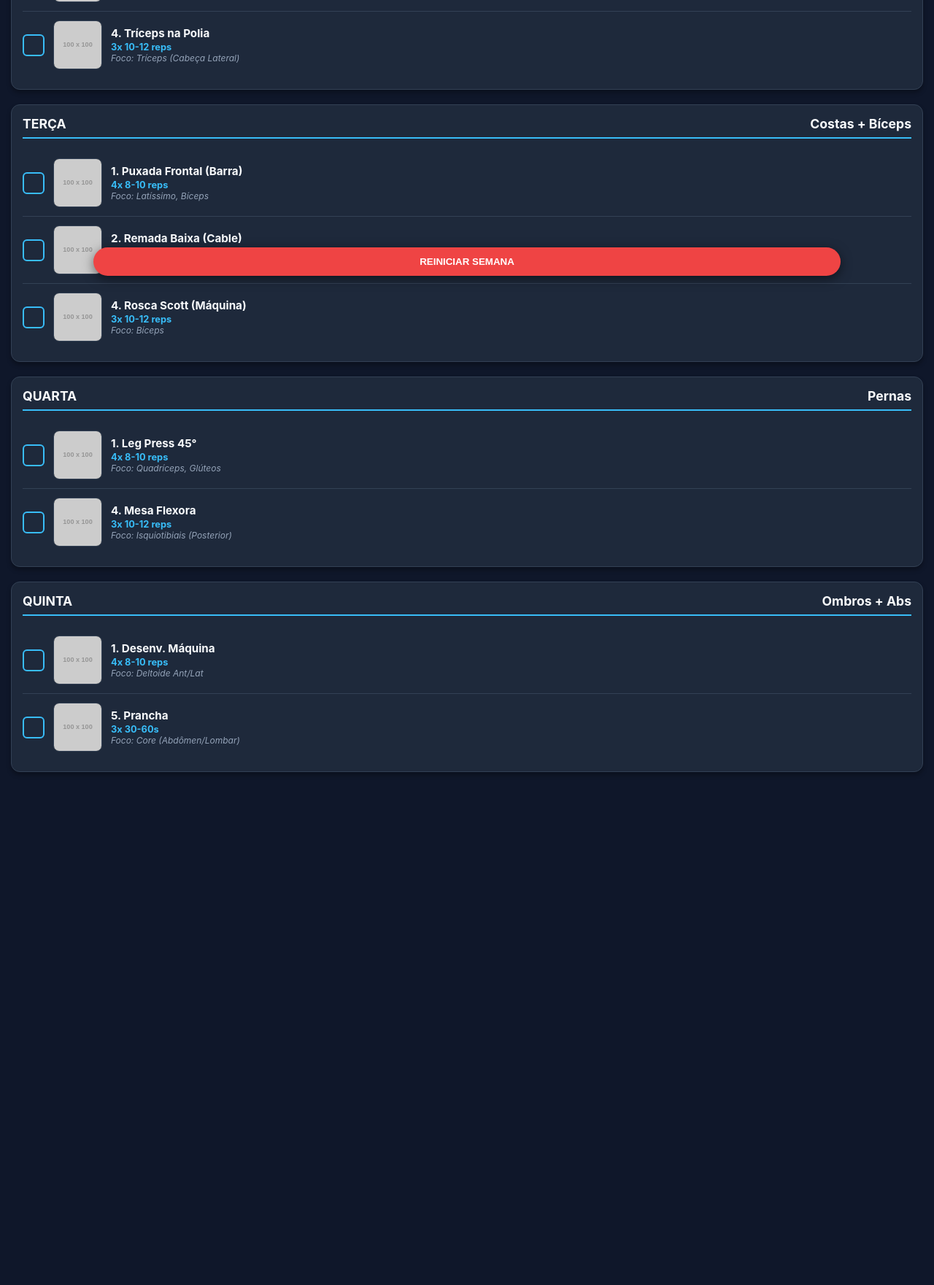
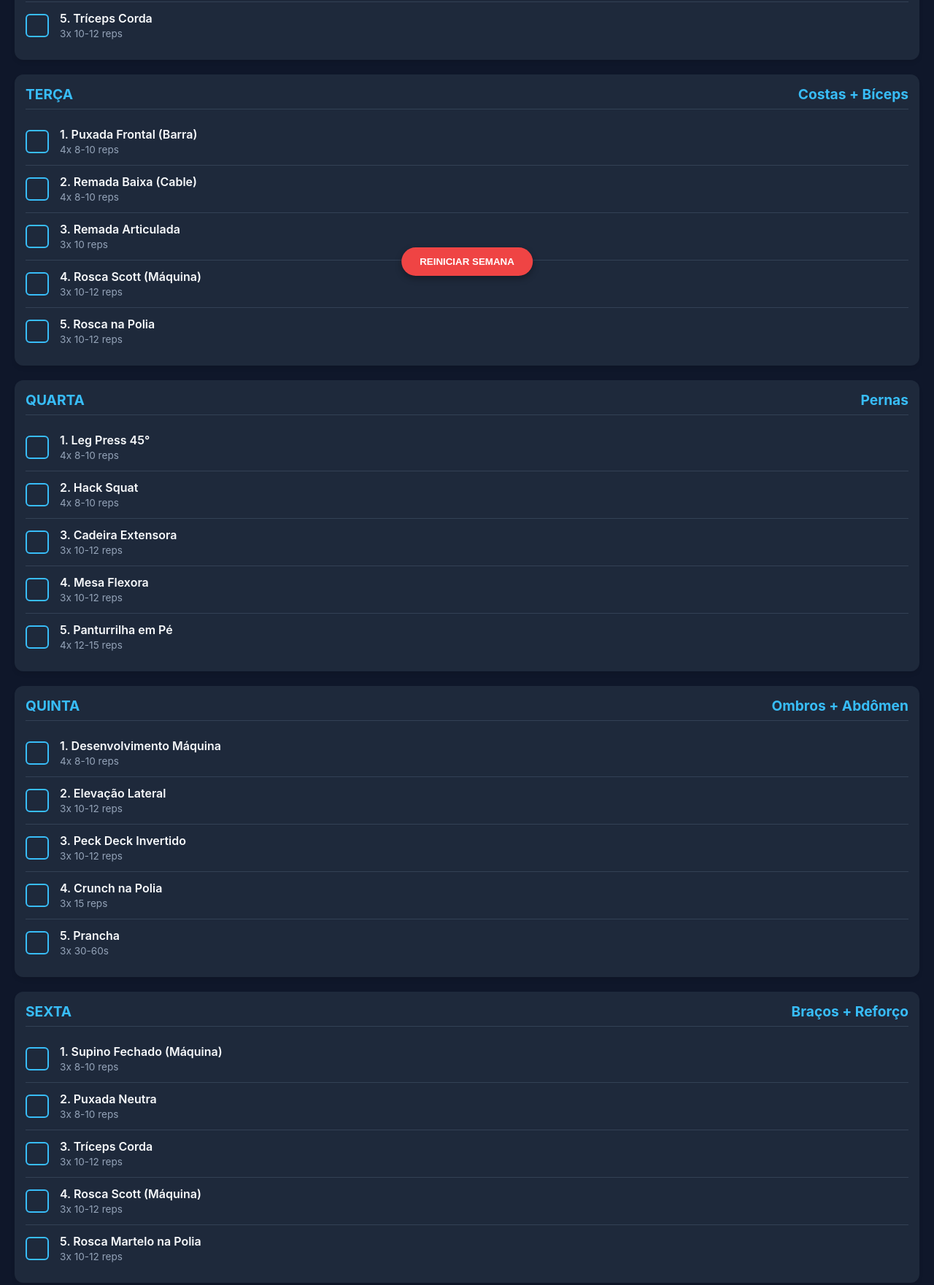
Before and after one commit to Assuero-code/MEU-TREINO, a plain HTML site: page index.html in a window 1280 px wide. Shown: the part 402-2163 px from the top of the page at 73% size. Before the commit the page ends 1580 px from the top, so only its background shows below. Drawn offline with Linux system fonts and the light colour scheme; placeholder pictures from the web are drawn by us.

Commit message:
Refactor workout plan HTML structure and styles

```diff
--- a/index.html
+++ b/index.html
@@ -14,58 +14,59 @@
             --text-main: #f8fafc;
             --text-dim: #94a3b8;
             --success: #22c55e;
-            --border: #334155;
         }
 
         body {
-            font-family: -apple-system, BlinkMacSystemFont, "Segoe UI", Roboto, sans-serif;
+            font-family: -apple-system, BlinkMacSystemFont, "Segoe UI", Roboto, Helvetica, Arial, sans-serif;
             background-color: var(--bg-color);
             color: var(--text-main);
             margin: 0;
-            padding: 15px;
+            padding: 20px;
             padding-bottom: 100px;
         }
 
-        h1 { text-align: center; font-size: 1.5rem; color: var(--accent-color); margin-bottom: 20px; text-transform: uppercase; }
+        h1 { text-align: center; font-size: 1.5rem; color: var(--accent-color); margin-bottom: 20px; }
 
         .day-section {
             background: var(--card-bg);
             border-radius: 12px;
             padding: 15px;
             margin-bottom: 20px;
-            box-shadow: 0 4px 6px rgba(0, 0, 0, 0.3);
-            border: 1px solid var(--border);
+            box-shadow: 0 4px 6px -1px rgba(0, 0, 0, 0.1);
         }
 
         .day-title {
-            font-size: 1.1rem;
+            font-size: 1.2rem;
             font-weight: bold;
-            border-bottom: 2px solid var(--accent-color);
+            border-bottom: 1px solid #334155;
             padding-bottom: 8px;
-            margin-bottom: 15px;
+            margin-bottom: 12px;
             display: flex;
             justify-content: space-between;
+            color: var(--accent-color);
         }
 
         .exercise-item {
             display: flex;
             align-items: center;
             padding: 12px 0;
-            border-bottom: 1px solid var(--border);
-            gap: 12px;
+            border-bottom: 1px solid #334155;
+            cursor: pointer;
         }
 
         .exercise-item:last-child { border-bottom: none; }
 
         .checkbox-wrapper {
-            width: 26px;
-            height: 26px;
+            width: 28px;
+            height: 28px;
             border: 2px solid var(--accent-color);
             border-radius: 6px;
+            margin-right: 15px;
             display: flex;
             align-items: center;
             justify-content: center;
             flex-shrink: 0;
+            transition: all 0.2s;
         }
 
         .exercise-item.completed .checkbox-wrapper {
@@ -79,26 +80,14 @@
             font-weight: bold;
         }
 
-        .exercise-item.completed .exercise-info,
-        .exercise-item.completed .ex-img {
-            opacity: 0.3;
-        }
-
-        /* Estilo da Imagem */
-        .ex-img {
-            width: 65px;
-            height: 65px;
-            border-radius: 8px;
-            object-fit: cover;
-            background: #000;
-            border: 1px solid var(--border);
-            flex-shrink: 0;
+        .exercise-item.completed .exercise-info {
+            opacity: 0.5;
+            text-decoration: line-through;
         }
 
         .exercise-info { flex-grow: 1; }
-        .ex-name { display: block; font-weight: 700; font-size: 0.95rem; margin-bottom: 2px; }
-        .ex-details { display: block; font-size: 0.8rem; color: var(--accent-color); font-weight: bold; }
-        .ex-muscles { display: block; font-size: 0.75rem; color: var(--text-dim); font-style: italic; }
+        .ex-name { display: block; font-weight: 600; font-size: 1rem; }
+        .ex-details { font-size: 0.85rem; color: var(--text-dim); }
 
         .btn-reset {
             position: fixed;
@@ -108,13 +97,13 @@
             background: #ef4444;
             color: white;
             border: none;
-            padding: 12px 30px;
+            padding: 12px 25px;
             border-radius: 30px;
             font-weight: bold;
-            width: 80%;
-            box-shadow: 0 4px 15px rgba(0,0,0,0.5);
+            box-shadow: 0 4px 10px rgba(0,0,0,0.3);
         }
 
+        /* Estilo para iPhone (Safe Area) */
         @supports (padding: env(safe-area-inset-bottom)) {
             body { padding-bottom: calc(100px + env(safe-area-inset-bottom)); }
         }
@@ -125,169 +114,263 @@
     <h1>💪 MEU TREINO SEMANAL</h1>
 
     <div id="workout-container">
-        <!-- SEGUNDA -->
+        <!-- Segunda -->
         <section class="day-section">
             <div class="day-title">SEGUNDA <span>Peito + Tríceps</span></div>
-
+            <div class="exercise-list" data-day="seg">
                 <div class="exercise-item" onclick="toggleTask(this)">
                     <div class="checkbox-wrapper"></div>
-                <img src="img/chest-press.gif" class="ex-img" onerror="this.src='https://placehold.co/100x100/1e293b/38bdf8?text=Peito'">
                     <div class="exercise-info">
                         <span class="ex-name">1. Chest Press (Máquina)</span>
                         <span class="ex-details">4x 8-10 reps</span>
-                    <span class="ex-muscles">Foco: Peitoral Maior, Tríceps</span>
                     </div>
                 </div>
-
                 <div class="exercise-item" onclick="toggleTask(this)">
                     <div class="checkbox-wrapper"></div>
-                <img src="img/supino-inclinado.gif" class="ex-img" onerror="this.src='https://placehold.co/100x100/1e293b/38bdf8?text=Peito'">
                     <div class="exercise-info">
                         <span class="ex-name">2. Supino Inclinado Máquina</span>
                         <span class="ex-details">3x 8-10 reps</span>
-                    <span class="ex-muscles">Foco: Peitoral Superior, Deltoide Ant.</span>
                     </div>
                 </div>
-
                 <div class="exercise-item" onclick="toggleTask(this)">
                     <div class="checkbox-wrapper"></div>
-                <img src="img/peck-deck.gif" class="ex-img" onerror="this.src='https://placehold.co/100x100/1e293b/38bdf8?text=Peito'">
                     <div class="exercise-info">
                         <span class="ex-name">3. Peck Deck (Voador)</span>
                         <span class="ex-details">3x 10-12 reps</span>
-                    <span class="ex-muscles">Foco: Peitoral Maior</span>
                     </div>
                 </div>
-
                 <div class="exercise-item" onclick="toggleTask(this)">
                     <div class="checkbox-wrapper"></div>
-                <img src="img/triceps-polia.gif" class="ex-img" onerror="this.src='https://placehold.co/100x100/1e293b/38bdf8?text=Braço'">
                     <div class="exercise-info">
                         <span class="ex-name">4. Tríceps na Polia</span>
                         <span class="ex-details">3x 10-12 reps</span>
-                    <span class="ex-muscles">Foco: Tríceps (Cabeça Lateral)</span>
+                    </div>
+                </div>
+                <div class="exercise-item" onclick="toggleTask(this)">
+                    <div class="checkbox-wrapper"></div>
+                    <div class="exercise-info">
+                        <span class="ex-name">5. Tríceps Corda</span>
+                        <span class="ex-details">3x 10-12 reps</span>
+                    </div>
                 </div>
             </div>
         </section>
 
-        <!-- TERÇA -->
+        <!-- Terça -->
         <section class="day-section">
             <div class="day-title">TERÇA <span>Costas + Bíceps</span></div>
-
+            <div class="exercise-list" data-day="ter">
                 <div class="exercise-item" onclick="toggleTask(this)">
                     <div class="checkbox-wrapper"></div>
-                <img src="img/puxada-frontal.gif" class="ex-img" onerror="this.src='https://placehold.co/100x100/1e293b/38bdf8?text=Costas'">
                     <div class="exercise-info">
                         <span class="ex-name">1. Puxada Frontal (Barra)</span>
                         <span class="ex-details">4x 8-10 reps</span>
-                    <span class="ex-muscles">Foco: Latíssimo, Bíceps</span>
                     </div>
                 </div>
-
                 <div class="exercise-item" onclick="toggleTask(this)">
                     <div class="checkbox-wrapper"></div>
-                <img src="img/remada-baixa.gif" class="ex-img" onerror="this.src='https://placehold.co/100x100/1e293b/38bdf8?text=Costas'">
                     <div class="exercise-info">
                         <span class="ex-name">2. Remada Baixa (Cable)</span>
                         <span class="ex-details">4x 8-10 reps</span>
-                    <span class="ex-muscles">Foco: Dorsais, Romboides</span>
                     </div>
                 </div>
-
                 <div class="exercise-item" onclick="toggleTask(this)">
                     <div class="checkbox-wrapper"></div>
-                <img src="img/rosca-scott.gif" class="ex-img" onerror="this.src='https://placehold.co/100x100/1e293b/38bdf8?text=Braço'">
+                    <div class="exercise-info">
+                        <span class="ex-name">3. Remada Articulada</span>
+                        <span class="ex-details">3x 10 reps</span>
+                    </div>
+                </div>
+                <div class="exercise-item" onclick="toggleTask(this)">
+                    <div class="checkbox-wrapper"></div>
                     <div class="exercise-info">
                         <span class="ex-name">4. Rosca Scott (Máquina)</span>
                         <span class="ex-details">3x 10-12 reps</span>
-                    <span class="ex-muscles">Foco: Bíceps</span>
+                    </div>
+                </div>
+                <div class="exercise-item" onclick="toggleTask(this)">
+                    <div class="checkbox-wrapper"></div>
+                    <div class="exercise-info">
+                        <span class="ex-name">5. Rosca na Polia</span>
+                        <span class="ex-details">3x 10-12 reps</span>
+                    </div>
                 </div>
             </div>
         </section>
 
-        <!-- QUARTA -->
+        <!-- Quarta -->
         <section class="day-section">
             <div class="day-title">QUARTA <span>Pernas</span></div>
-
+            <div class="exercise-list" data-day="qua">
                 <div class="exercise-item" onclick="toggleTask(this)">
                     <div class="checkbox-wrapper"></div>
-                <img src="img/leg-press.gif" class="ex-img" onerror="this.src='https://placehold.co/100x100/1e293b/38bdf8?text=Perna'">
                     <div class="exercise-info">
                         <span class="ex-name">1. Leg Press 45°</span>
                         <span class="ex-details">4x 8-10 reps</span>
-                    <span class="ex-muscles">Foco: Quadríceps, Glúteos</span>
                     </div>
                 </div>
-
                 <div class="exercise-item" onclick="toggleTask(this)">
                     <div class="checkbox-wrapper"></div>
-                <img src="img/mesa-flexora.gif" class="ex-img" onerror="this.src='https://placehold.co/100x100/1e293b/38bdf8?text=Perna'">
+                    <div class="exercise-info">
+                        <span class="ex-name">2. Hack Squat</span>
+                        <span class="ex-details">4x 8-10 reps</span>
+                    </div>
+                </div>
+                <div class="exercise-item" onclick="toggleTask(this)">
+                    <div class="checkbox-wrapper"></div>
+                    <div class="exercise-info">
+                        <span class="ex-name">3. Cadeira Extensora</span>
+                        <span class="ex-details">3x 10-12 reps</span>
+                    </div>
+                </div>
+                <div class="exercise-item" onclick="toggleTask(this)">
+                    <div class="checkbox-wrapper"></div>
                     <div class="exercise-info">
                         <span class="ex-name">4. Mesa Flexora</span>
                         <span class="ex-details">3x 10-12 reps</span>
-                    <span class="ex-muscles">Foco: Isquiotibiais (Posterior)</span>
+                    </div>
+                </div>
+                <div class="exercise-item" onclick="toggleTask(this)">
+                    <div class="checkbox-wrapper"></div>
+                    <div class="exercise-info">
+                        <span class="ex-name">5. Panturrilha em Pé</span>
+                        <span class="ex-details">4x 12-15 reps</span>
+                    </div>
                 </div>
             </div>
         </section>
 
-        <!-- QUINTA -->
+        <!-- Quinta -->
         <section class="day-section">
-            <div class="day-title">QUINTA <span>Ombros + Abs</span></div>
-
+            <div class="day-title">QUINTA <span>Ombros + Abdômen</span></div>
+            <div class="exercise-list" data-day="qui">
                 <div class="exercise-item" onclick="toggleTask(this)">
                     <div class="checkbox-wrapper"></div>
-                <img src="img/desenvolvimento.gif" class="ex-img" onerror="this.src='https://placehold.co/100x100/1e293b/38bdf8?text=Ombro'">
                     <div class="exercise-info">
-                    <span class="ex-name">1. Desenv. Máquina</span>
+                        <span class="ex-name">1. Desenvolvimento Máquina</span>
                         <span class="ex-details">4x 8-10 reps</span>
-                    <span class="ex-muscles">Foco: Deltoide Ant/Lat</span>
                     </div>
                 </div>
-
                 <div class="exercise-item" onclick="toggleTask(this)">
                     <div class="checkbox-wrapper"></div>
-                <img src="img/prancha.gif" class="ex-img" onerror="this.src='https://placehold.co/100x100/1e293b/38bdf8?text=Abs'">
+                    <div class="exercise-info">
+                        <span class="ex-name">2. Elevação Lateral</span>
+                        <span class="ex-details">3x 10-12 reps</span>
+                    </div>
+                </div>
+                <div class="exercise-item" onclick="toggleTask(this)">
+                    <div class="checkbox-wrapper"></div>
+                    <div class="exercise-info">
+                        <span class="ex-name">3. Peck Deck Invertido</span>
+                        <span class="ex-details">3x 10-12 reps</span>
+                    </div>
+                </div>
+                <div class="exercise-item" onclick="toggleTask(this)">
+                    <div class="checkbox-wrapper"></div>
+                    <div class="exercise-info">
+                        <span class="ex-name">4. Crunch na Polia</span>
+                        <span class="ex-details">3x 15 reps</span>
+                    </div>
+                </div>
+                <div class="exercise-item" onclick="toggleTask(this)">
+                    <div class="checkbox-wrapper"></div>
                     <div class="exercise-info">
                         <span class="ex-name">5. Prancha</span>
                         <span class="ex-details">3x 30-60s</span>
-                    <span class="ex-muscles">Foco: Core (Abdômen/Lombar)</span>
+                    </div>
                 </div>
             </div>
         </section>
 
+        <!-- Sexta -->
+        <section class="day-section">
+            <div class="day-title">SEXTA <span>Braços + Reforço</span></div>
+            <div class="exercise-list" data-day="sex">
+                <div class="exercise-item" onclick="toggleTask(this)">
+                    <div class="checkbox-wrapper"></div>
+                    <div class="exercise-info">
+                        <span class="ex-name">1. Supino Fechado (Máquina)</span>
+                        <span class="ex-details">3x 8-10 reps</span>
+                    </div>
+                </div>
+                <div class="exercise-item" onclick="toggleTask(this)">
+                    <div class="checkbox-wrapper"></div>
+                    <div class="exercise-info">
+                        <span class="ex-name">2. Puxada Neutra</span>
+                        <span class="ex-details">3x 8-10 reps</span>
+                    </div>
+                </div>
+                <div class="exercise-item" onclick="toggleTask(this)">
+                    <div class="checkbox-wrapper"></div>
+                    <div class="exercise-info">
+                        <span class="ex-name">3. Tríceps Corda</span>
+                        <span class="ex-details">3x 10-12 reps</span>
+                    </div>
+                </div>
+                <div class="exercise-item" onclick="toggleTask(this)">
+                    <div class="checkbox-wrapper"></div>
+                    <div class="exercise-info">
+                        <span class="ex-name">4. Rosca Scott (Máquina)</span>
+                        <span class="ex-details">3x 10-12 reps</span>
+                    </div>
+                </div>
+                <div class="exercise-item" onclick="toggleTask(this)">
+                    <div class="checkbox-wrapper"></div>
+                    <div class="exercise-info">
+                        <span class="ex-name">5. Rosca Martelo na Polia</span>
+                        <span class="ex-details">3x 10-12 reps</span>
+                    </div>
+                </div>
+            </div>
+        </section>
     </div>
 
     <button class="btn-reset" onclick="resetWeek()">REINICIAR SEMANA</button>
 
     <script>
+        // Função para marcar/desmarcar
         function toggleTask(element) {
             element.classList.toggle('completed');
             saveProgress();
         }
 
+        // Salva o estado atual no Cache (LocalStorage)
         function saveProgress() {
             const exercises = document.querySelectorAll('.exercise-item');
-            const progress = Array.from(exercises).map(ex => ex.classList.contains('completed'));
+            const progress = [];
+
+            exercises.forEach((ex, index) => {
+                progress.push(ex.classList.contains('completed'));
+            });
+
             localStorage.setItem('workoutProgress', JSON.stringify(progress));
         }
 
+        // Carrega o estado salvo ao abrir a página
         function loadProgress() {
             const saved = localStorage.getItem('workoutProgress');
             if (saved) {
                 const progress = JSON.parse(saved);
-                document.querySelectorAll('.exercise-item').forEach((ex, index) => {
-                    if (progress[index]) ex.classList.add('completed');
+                const exercises = document.querySelectorAll('.exercise-item');
+
+                exercises.forEach((ex, index) => {
+                    if (progress[index]) {
+                        ex.classList.add('completed');
+                    }
                 });
             }
         }
 
+        // Limpa tudo para uma nova semana
         function resetWeek() {
-            if (confirm("Reiniciar a semana de treinos?")) {
-                document.querySelectorAll('.exercise-item').forEach(ex => ex.classList.remove('completed'));
+            if (confirm("Deseja limpar todos os checks da semana?")) {
+                const exercises = document.querySelectorAll('.exercise-item');
+                exercises.forEach(ex => ex.classList.remove('completed'));
                 localStorage.removeItem('workoutProgress');
             }
         }
 
+        // Inicializa
         window.onload = loadProgress;
     </script>
 </body>
```
Lines whose indentation alone changed are shown as unchanged.
